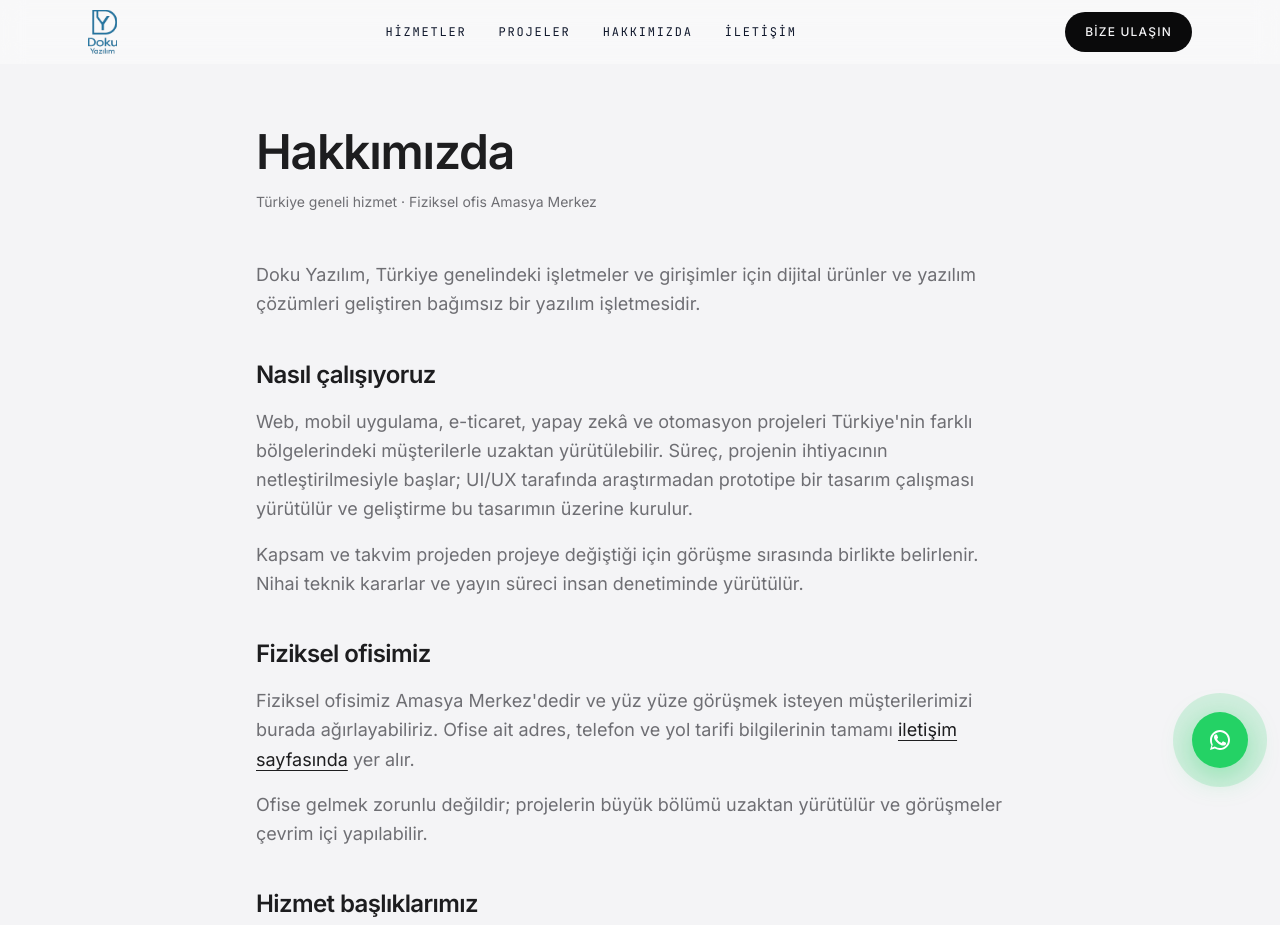
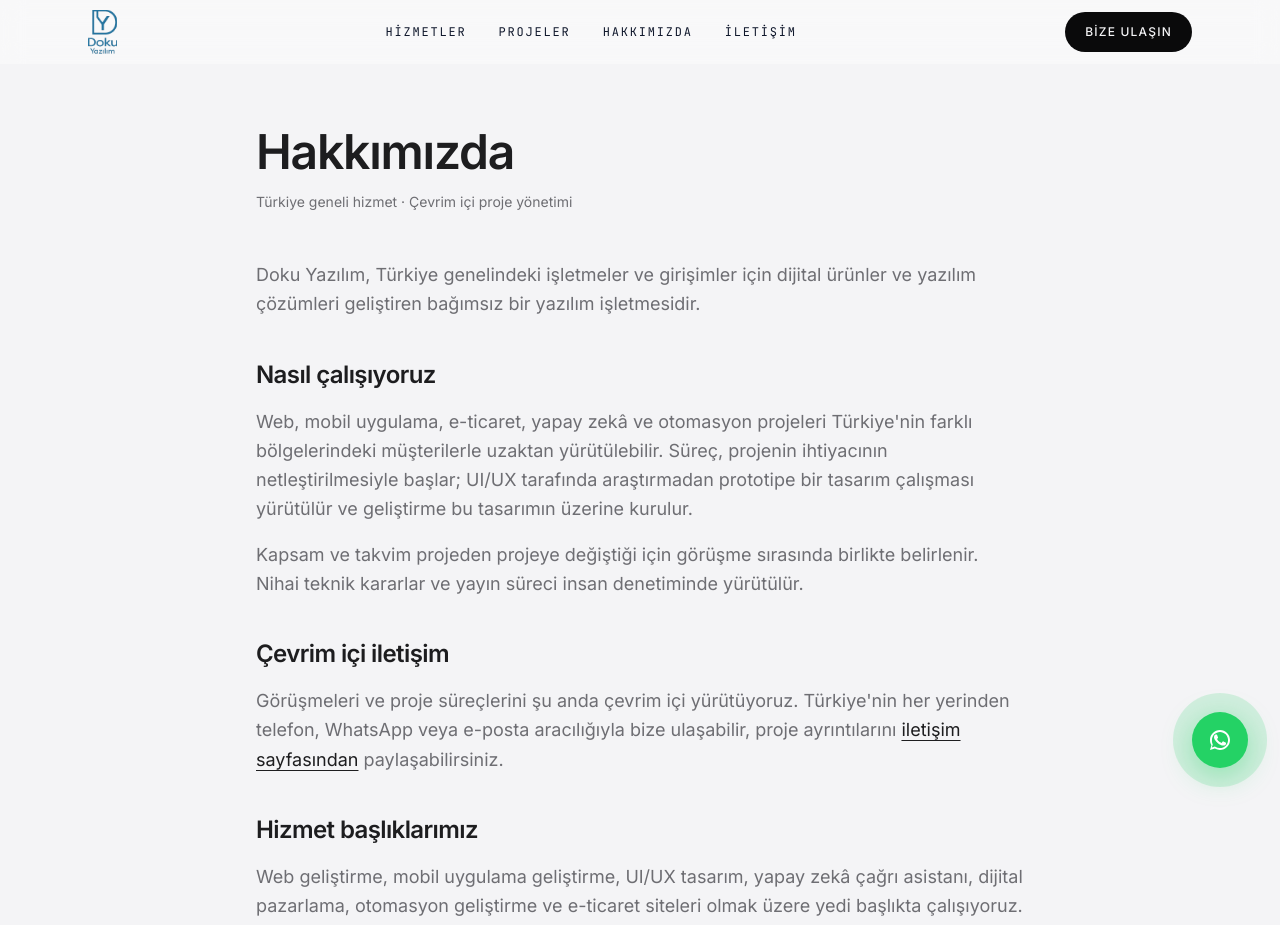
Before and after one commit to frhttaspinar/fero-web, a Next.js app: page /hakkimizda in a window 1280 px wide. Shown: the top 925 px of the page. Built offline with nearby package versions, Linux system fonts and the light colour scheme; no server answers.

Commit message:
refactor: hide office, maps and offline availability details

```diff
--- a/src/app/hakkimizda/page.tsx
+++ b/src/app/hakkimizda/page.tsx
@@ -6,14 +6,7 @@ import { ContactModalProvider } from "@/components/contact/ContactModalContext";
 import { JsonLdScript } from "@/components/seo/JsonLd";
 import { siteConfig, absoluteUrl } from "@/lib/site-config";
 
-/**
- * İşletme kimliği sayfası.
- *
- * Konumlandırma kuralı: birincil mesaj Türkiye geneli hizmet kapsamıdır;
- * Amasya yalnızca fiziksel ofisin bulunduğu yer olarak, ikincil bilgi
- * biçiminde geçer. Başlık, açıklama ve H1'e şehir adı eklenmez — bu, ulusal
- * arama niyetini yerel bir nişe daraltır.
- */
+/** Türkiye genelinde uzaktan çalışan yazılım işletmesi tanıtımı. */
 export const metadata: Metadata = {
   title: "Hakkımızda",
   description:
@@ -48,7 +41,7 @@ function Section({
 export default function AboutPage() {
   const canonicalUrl = absoluteUrl("/hakkimizda");
 
-  // AboutPage, ana sayfadaki graph'ta tanımlı LocalBusiness varlığına bağlanır;
+  // AboutPage, ana sayfadaki graph'ta tanımlı Organization varlığına bağlanır;
   // entity tekrarı yaratmamak için node yeniden tanımlanmaz, yalnızca @id ile
   // referans verilir.
   const jsonLd = {
@@ -75,7 +68,7 @@ export default function AboutPage() {
               Hakkımızda
             </h1>
             <p className="text-sm text-muted-foreground">
-              Türkiye geneli hizmet · Fiziksel ofis Amasya Merkez
+              Türkiye geneli hizmet · Çevrim içi proje yönetimi
             </p>
 
             <div className="mt-12 space-y-10 text-lg leading-relaxed text-muted-foreground">
@@ -101,22 +94,18 @@ export default function AboutPage() {
                 </p>
               </Section>
 
-              <Section title="Fiziksel ofisimiz">
+              <Section title="Çevrim içi iletişim">
                 <p>
-                  Fiziksel ofisimiz Amasya Merkez&apos;dedir ve yüz yüze
-                  görüşmek isteyen müşterilerimizi burada ağırlayabiliriz. Ofise
-                  ait adres, telefon ve yol tarifi bilgilerinin tamamı{" "}
+                  Görüşmeleri ve proje süreçlerini şu anda çevrim içi
+                  yürütüyoruz. Türkiye&apos;nin her yerinden telefon, WhatsApp
+                  veya e-posta aracılığıyla bize ulaşabilir, proje ayrıntılarını{" "}
                   <Link
                     href="/iletisim"
                     className="text-foreground underline underline-offset-4 transition-colors hover:text-muted-foreground"
                   >
-                    iletişim sayfasında
+                    iletişim sayfasından
                   </Link>{" "}
-                  yer alır.
-                </p>
-                <p>
-                  Ofise gelmek zorunlu değildir; projelerin büyük bölümü uzaktan
-                  yürütülür ve görüşmeler çevrim içi yapılabilir.
+                  paylaşabilirsiniz.
                 </p>
               </Section>
 
```
